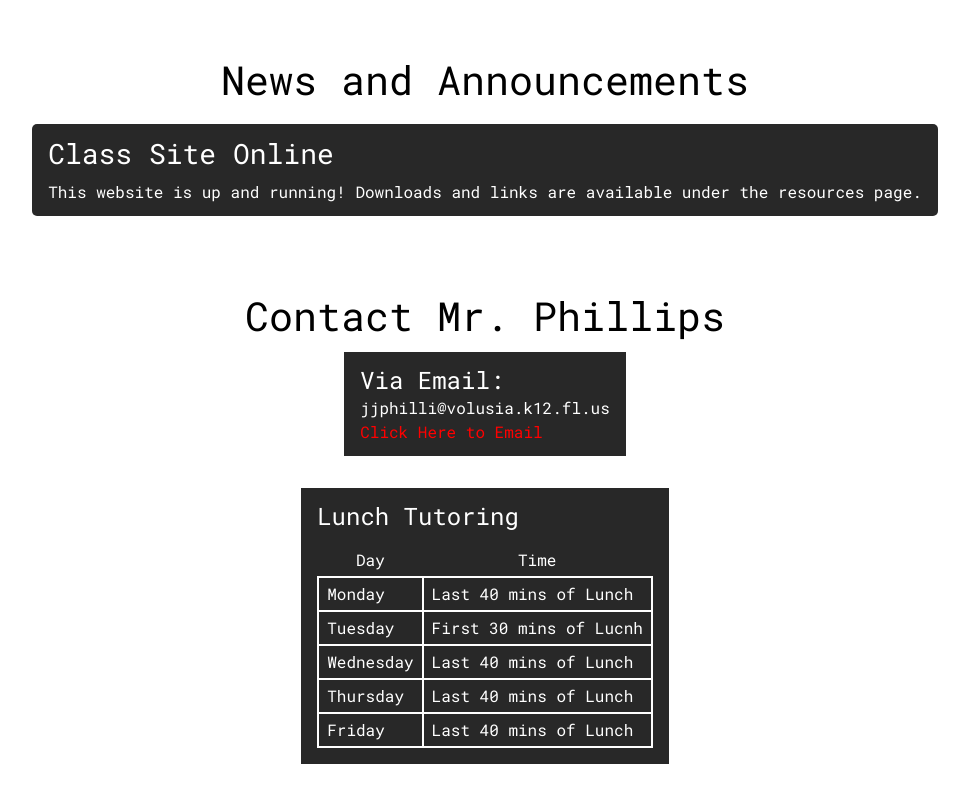
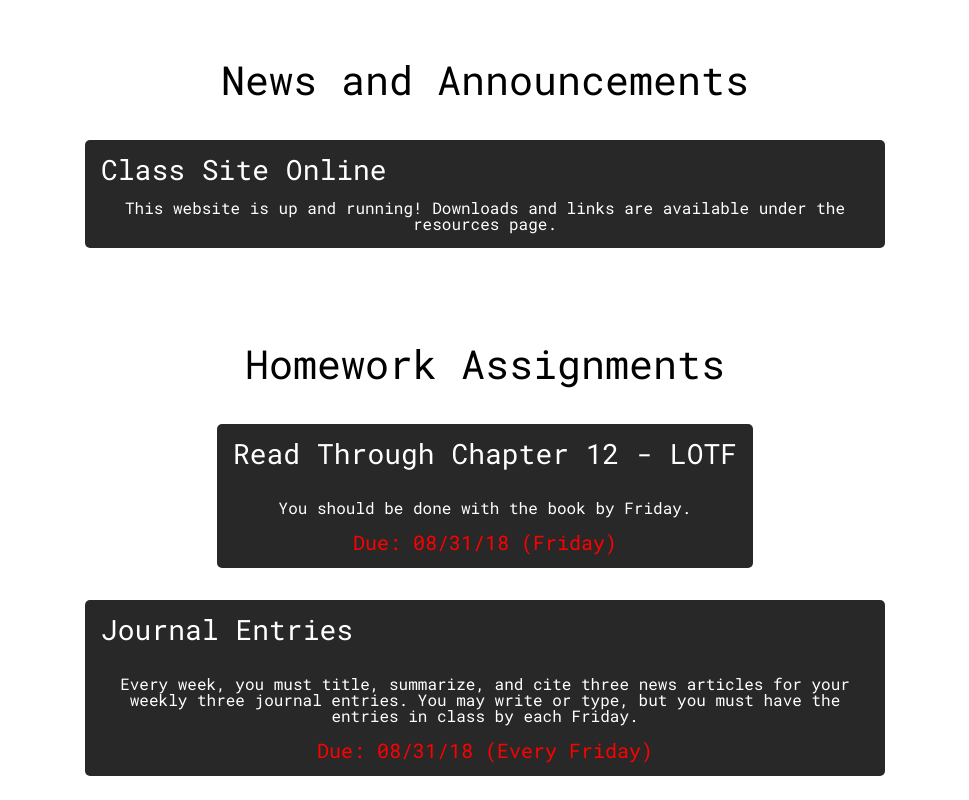
Before and after one commit to phillipsegp/phillipsegp.github.io, a plain HTML site: page index.html in a window 1280 px wide. Shown: the part 820-1620 px from the top of the page, without its empty margins (155-1124 px from the left). Drawn offline with Linux system fonts and the light colour scheme.

Commit message:
homework

```diff
--- a/index.html
+++ b/index.html
@@ -73,6 +73,35 @@
     </div>
   </div>
 
+  <div class="homework-section">
+    <div class="homework-title">
+      <h1>Homework Assignments</h1>
+    </div>
+    <div class="homework-assignments">
+      <div class="homework-assignment">
+        <div class="assign-title">Read Through Chapter 12 - LOTF</div>
+        <div class="assign-content">
+          You should be done with the book by Friday.
+        </div>
+        <div class="assign-date">
+          Due: 08/31/18 (Friday)
+        </div>
+      </div>
+
+      <div class="homework-assignment">
+        <div class="assign-title">Journal Entries</div>
+        <div class="assign-content">
+          Every week, you must title, summarize, and cite three news articles
+          for your weekly three journal entries. You may write or type, but you
+          must have the entries in class by each Friday.
+        </div>
+        <div class="assign-date">
+          Due: 08/31/18 (Every Friday)
+        </div>
+      </div>
+    </div>
+  </div>
+
   <div class="contact-section" id="contact">
     <div class="contact-title">
       <h1>Contact Mr. Phillips</h1>
--- a/resources/css/index/480.css
+++ b/resources/css/index/480.css
@@ -25,12 +25,14 @@ header a {
 }
 
 
-.news-section-title {
+.news-section-title,
+.homework-title {
   justify-content: center;
   text-align: center;
 }
 
-.newss {
+.newss,
+.homework-assignments {
   width: 70vw;
   justify-content: center;
   align-items: center;
--- a/resources/css/index/768.css
+++ b/resources/css/index/768.css
@@ -25,12 +25,14 @@ header a {
 }
 
 
-.news-section-title {
+.news-section-title,
+.homework-title {
   justify-content: center;
   text-align: center;
 }
 
-.newss {
+.newss,
+.homework-assignments {
   width: 70vw;
   justify-content: center;
   align-items: center;
--- a/resources/css/index/style.css
+++ b/resources/css/index/style.css
@@ -54,7 +54,8 @@
 
 /* News */
 
-.news-section {
+.news-section,
+.homework-section {
   display: flex;
   justify-content: center;
   margin-top: 10vh;
@@ -63,17 +64,20 @@
   margin-bottom: 10vh;
 }
 
-.news-section-title {
+.news-section-title,
+.homework-title {
   font-size: 5vh;
   margin-bottom: 3vh;
 }
 
-.newss {
+.newss,
+.homework-assignments {
   display: flex;
   flex-direction: column;
 }
 
-.news {
+.news,
+.homework-assignment {
   display: flex;
   justify-content: center;
   text-align: center;
@@ -82,12 +86,24 @@
   flex-direction: column;
   padding: 2vh;
   border-radius: 5px;
+  max-width: 60vw;
+  margin: 2vh auto;
 }
 
-.news-title {
+.news-title,
+.assign-title {
   text-align: left;
   font-size: 3.5vh;
   margin-bottom: 2vh;
+}
+
+.assign-content {
+  margin: 2vh auto;
+}
+
+.assign-date {
+  color: red;
+  font-size: 2.5vh;
 }
 
 /* Contact */
```
